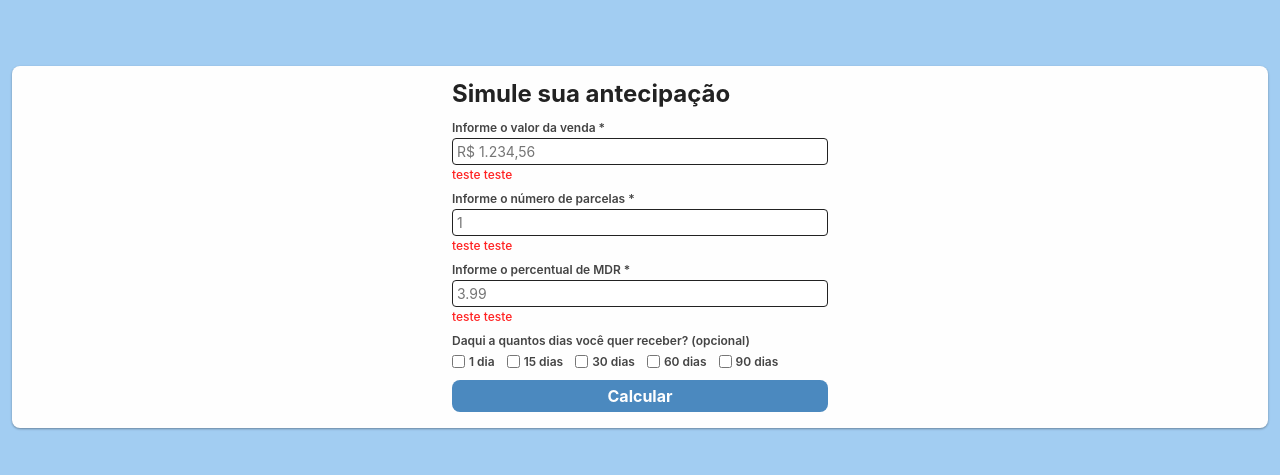
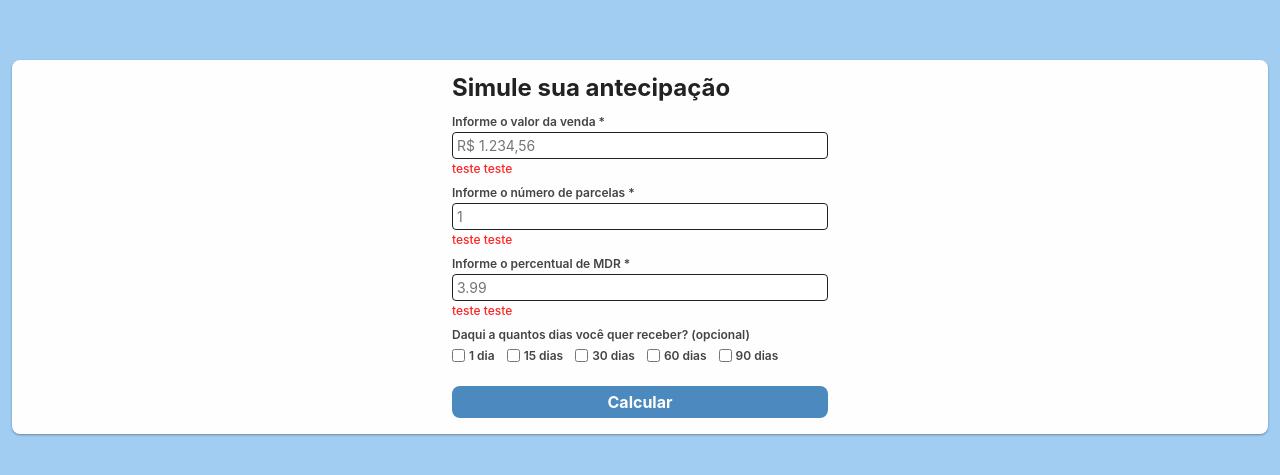
Before and after one commit to vitorlbrasil/payment-in-advance-calculator, a React (Create React App) app: page / in a window 1280 px wide. Shown: the part 153-628 px from the top of the page. Built offline with nearby package versions, Linux system fonts and the light colour scheme.

Commit message:
refactor: increase space between form fields and button

```diff
--- a/public/index.html
+++ b/public/index.html
@@ -1,5 +1,5 @@
 <!DOCTYPE html>
-<html lang="en">
+<html lang="pt-BR">
   <head>
     <meta charset="utf-8" />
     <link rel="icon" href="%PUBLIC_URL%/favicon.ico" />
--- a/src/App.tsx
+++ b/src/App.tsx
@@ -20,6 +20,7 @@ function App() {
           <Title1>Simule sua antecipação</Title1>
 
           <Form>
+            <div className="formFieldsContainer">
               <InputGroup>
                 <Label htmlFor="salePrice">Informe o valor da venda *</Label>
                 <Input id="salePrice" type="number" placeholder="R$ 1.234,56" />
@@ -97,6 +98,7 @@ function App() {
                   </CheckboxGroup>
                 </CheckboxesContainer>
               </DaysContainer>
+            </div>
 
             <ThemeButton type="submit">Calcular</ThemeButton>
           </Form>
--- a/src/components/Form/styles.ts
+++ b/src/components/Form/styles.ts
@@ -3,7 +3,13 @@ import styled from "styled-components";
 export const StyledForm = styled.form`
   display: flex;
   flex-direction: column;
-  gap: 0.75rem;
+  gap: 1.5rem;
 
   width: 100%;
+
+  .formFieldsContainer {
+    display: flex;
+    flex-direction: column;
+    gap: 0.75rem;
+  }
 `;
```
Lines whose indentation alone changed are shown as unchanged.
